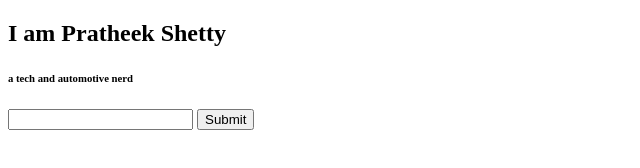
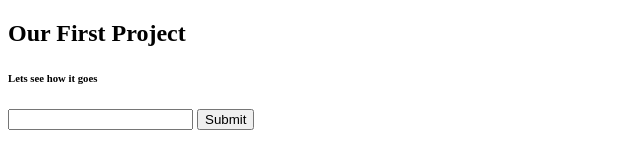
Before and after one commit to pratheekshetty21/Project69, a plain HTML site: page test.html in a window 1280 px wide. Shown: the whole page, without its empty margins (0-640 px from the left). Drawn offline with Linux system fonts and the light colour scheme.

Commit message:
Update test.html

```diff
--- a/test.html
+++ b/test.html
@@ -7,9 +7,10 @@
     <title>Pratheek"s </title>
 </head>
 <body>
-    <h2>I am Pratheek Shetty</h2>
-    <h6>a tech and automotive nerd </h6>
-
+    <div>
+        <h2>Our First Project</h2>
+        <h6>Lets see how it goes</h6>
+    </div>
     <form method="get" action="">
         <input type="password" required>
         <input type="submit">
```
